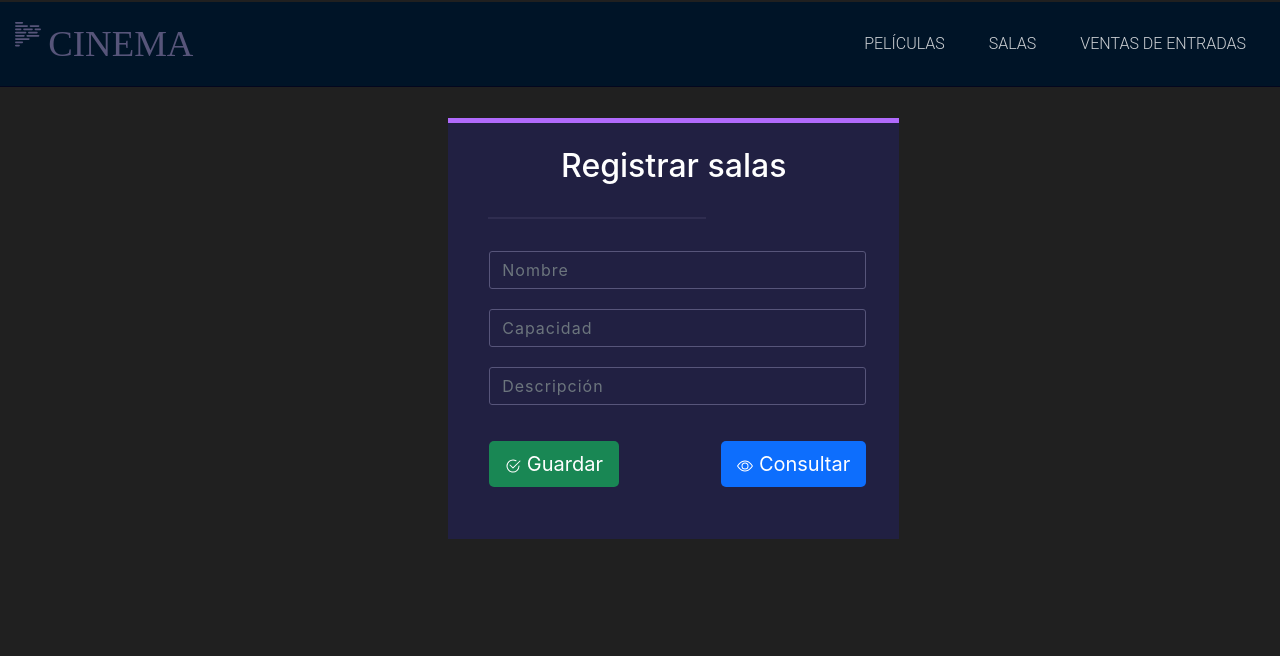
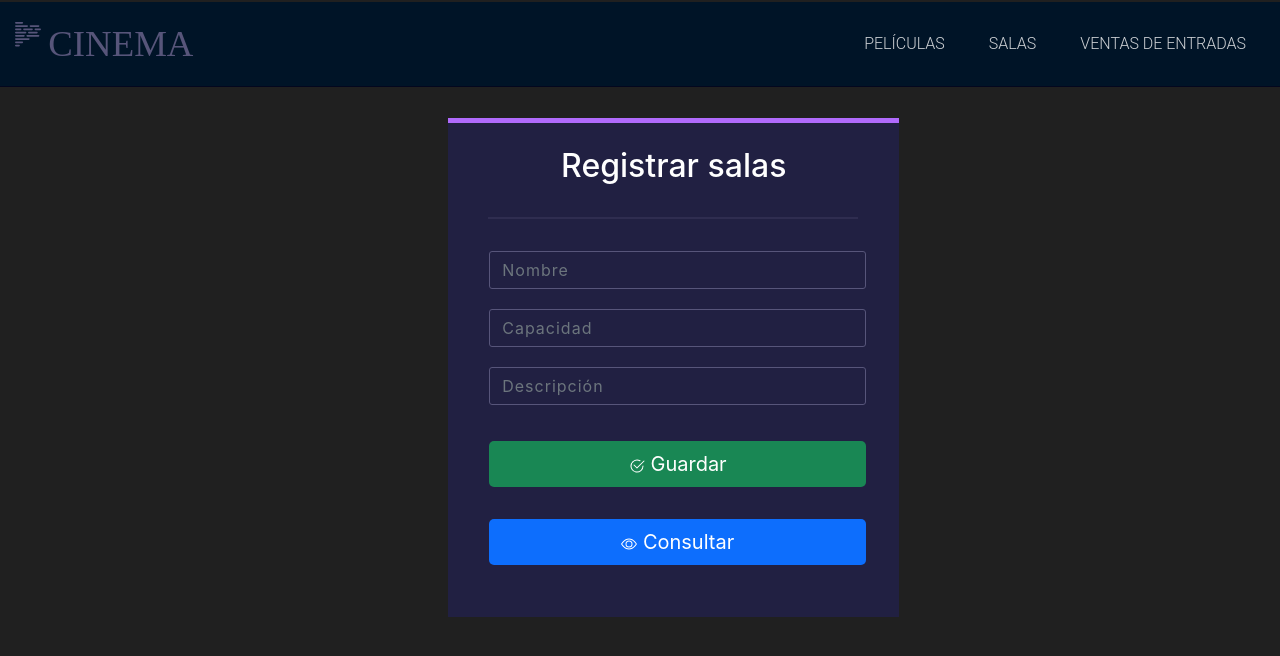
Before and after one commit to yortizher/CINEMA, a Vue app in the folder frontend/: page /createRoom in a window 1280 px wide. Shown: the top 656 px of the page. Built offline with nearby package versions, Linux system fonts and the light colour scheme; a web font is replaced by a local one.

Commit message:
Arreglos finales 06

```diff
--- a/frontend/src/NotFoundView.vue
+++ b/frontend/src/NotFoundView.vue
@@ -1,3 +1,10 @@
 <template>
-    <h1>Error 404</h1>
+<img src="https://i.ibb.co/GTGVw3t/NotFount.png" alt="NotFount" border="0">
+
 </template>
+<style scoped>
+img{
+    width: 100%;
+    height: 100vh;
+}
+</style>
--- a/frontend/src/components/billboard/Billboard.vue
+++ b/frontend/src/components/billboard/Billboard.vue
@@ -149,22 +149,7 @@ const message1 = (text) => {
   });
 };
 
-// const sendDataBillboard = async() => {
-//   console.log("entro")
-//   console.log(state.billboard_id)
-//   const urlData1 =
-//     `https://cinema-production-cb13.up.railway.app/api/v1/billboard/${state.billboard_id}`;
-//     await fetch(urlData1)
-//     .then((resp) => resp.json())
-//     .then((data) => (billboardItem.value = data));
-//      console.log(billboardItem.value)
-//      console.log(billboardItem.value.price)
-//      multplication();
-// };
 
-// const multplication = () =>{
-//   state.total= (state.amount*billboardItem.value.price)
-// }
 
 onMounted(() => {
   getMovie();
@@ -411,6 +396,12 @@ onMounted(() => {
   border: none;
 }
 
+@media (max-width: 450px) {
+  .division .line {
+    width: 50%;
+  }
+}
+
 @media (min-width: 767px) {
   .bn {
     text-align: right;
@@ -422,9 +413,5 @@ onMounted(() => {
     align-items: center;
   }
 }
-@media (max-width: 450px) {
-  .division .line {
-    width: 50%;
-  }
-}
+
 </style>
--- a/frontend/src/components/room/ConsultRoom.vue
+++ b/frontend/src/components/room/ConsultRoom.vue
@@ -80,7 +80,7 @@ const sendData =(data)=>{
     <div class="col-md-8">
       <div class="card-hover-shadow-2x mb-3 card">
         <div class="card-header">
-          <h3 class="card-header-title font-size-lg text-capitalize text-secondary text-light text-center">Salas</h3>
+          <h3 class="card-header-title font-size-lg text-capitalize text-secondary text-light text-center">Salas yenifer ortiz</h3>
          </div>
             <div style="position: static;">
               <div>
--- a/frontend/src/components/room/CreateRoom.vue
+++ b/frontend/src/components/room/CreateRoom.vue
@@ -282,11 +282,9 @@ const message1 = (text) => {
 }
 @media(min-width: 450px){
 	.division .line{
-		width: 50%;
+		width: 85%;
 	}
-	.buttons {
-    flex-direction: row;
-}
+
 }
 @media (min-width: 767px) {
   .bn {
--- a/frontend/src/components/room/EditRoom.vue
+++ b/frontend/src/components/room/EditRoom.vue
@@ -138,7 +138,7 @@ const message1 = (text) => {
 
         <div class="container-form py-3 px-2">
           <h2 class="text-center mb-3 mt-2 h2 text-white">
-            Editar sala
+            Editar sala yenifer ortiz
           </h2>
           <div class="division">
             <hr class="line" />
--- a/frontend/src/router/index.js
+++ b/frontend/src/router/index.js
@@ -114,7 +114,7 @@ const router = createRouter({
         {
           path: '/createRoom',
           name: 'createRoom',
-          component: () => import('../components/room/createRoom.vue')
+          component: () => import('../components/room/CreateRoom.vue')
         },
         {
           path: '/consultRoom',
```
